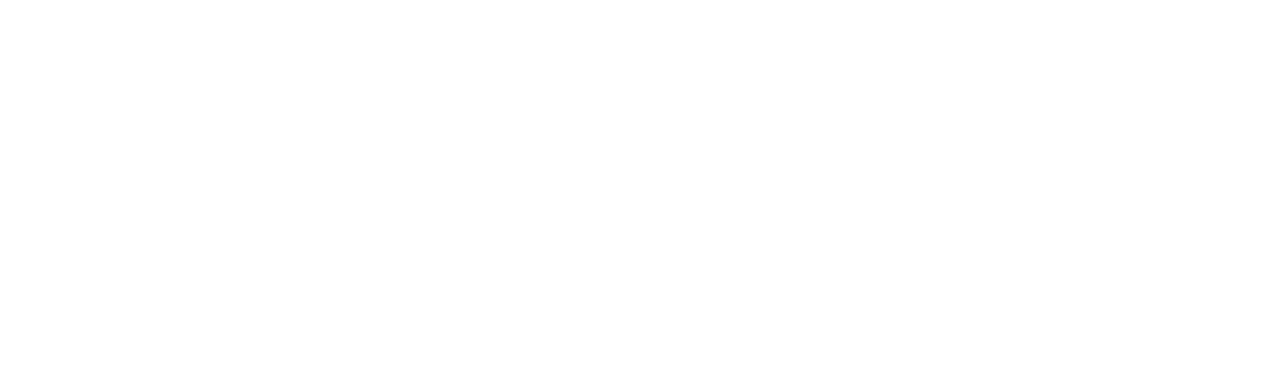
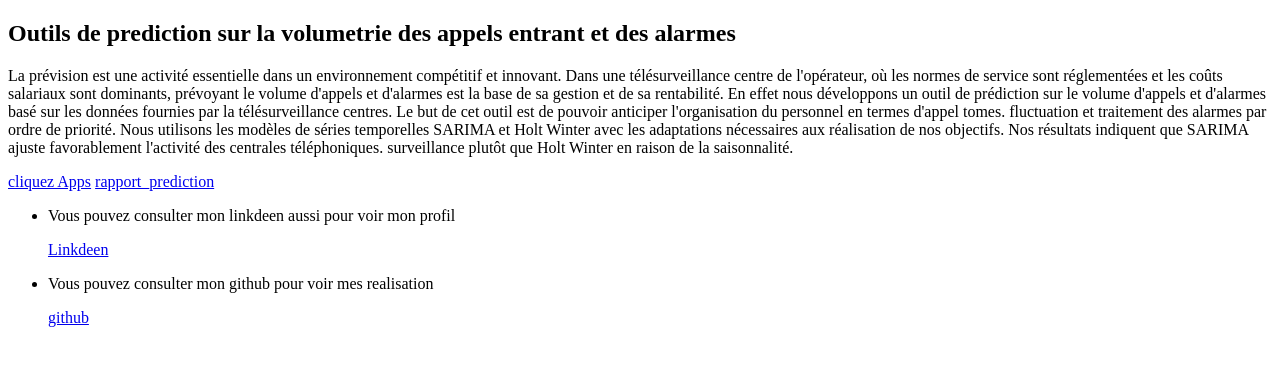
Before and after one commit to Fadel492/HTML-CV, a plain HTML site: page pages/projets.html in a window 1280 px wide. Drawn offline with Linux system fonts and the light colour scheme.

Commit message:
ajout rapport

```diff
--- a/pages/projets.html
+++ b/pages/projets.html
@@ -1,12 +1,51 @@
 <!DOCTYPE html>
 <html lang="en">
+
 <head>
     <meta charset="UTF-8">
     <meta http-equiv="X-UA-Compatible" content="IE=edge">
     <meta name="viewport" content="width=device-width, initial-scale=1.0">
     <title>projets</title>
 </head>
+
 <body>
+    <div>
+        <h2>Outils de prediction sur la volumetrie des appels entrant et des alarmes</h2>
+        <p>La prévision est une activité essentielle dans un environnement compétitif et innovant. Dans une
+            télésurveillance
+            centre de l'opérateur, où les normes de service sont réglementées et les coûts salariaux sont dominants,
+            prévoyant le
+            volume d'appels et d'alarmes est la base de sa gestion et de sa rentabilité. En effet nous développons
+            un outil de prédiction sur le volume d'appels et d'alarmes basé sur les données fournies par la
+            télésurveillance
+            centres.
+            Le but de cet outil est de pouvoir anticiper l'organisation du personnel en termes d'appel
+            tomes. fluctuation et traitement des alarmes par ordre de priorité.
+            Nous utilisons les modèles de séries temporelles SARIMA et Holt Winter avec les adaptations nécessaires aux
+            réalisation de nos objectifs.
+            Nos résultats indiquent que SARIMA ajuste favorablement l'activité des centrales téléphoniques.
+            surveillance plutôt que Holt Winter en raison de la saisonnalité.</p>
+
+
+        <a href="https://f492adel.shinyapps.io/stanley/?_ga=2.71745813.762609399.1613465815-1726615603.1612897585">cliquez Apps</a>
+        <a href="../asset/rapport_prediction.pdf">rapport_prediction</a>
+
+    </div>
+    <div>
+        <ul>
+            <li>
+                <p>Vous pouvez consulter mon linkdeen aussi pour voir mon profil</p>
+                <a href="https://www.linkedin.com/in/diakhate-fadel-99987a158/">Linkdeen</a>
+            </li>
+        </ul>
+        <ul>
+            <li>
+                <p>Vous pouvez consulter mon github pour voir mes realisation</p>
+                <a href="https://github.com/Fadel492">github</a>
+            </li>
+        </ul>
+    </div>
 
 </body>
+
 </html>
```
Also changed, not shown: 1 other file.
